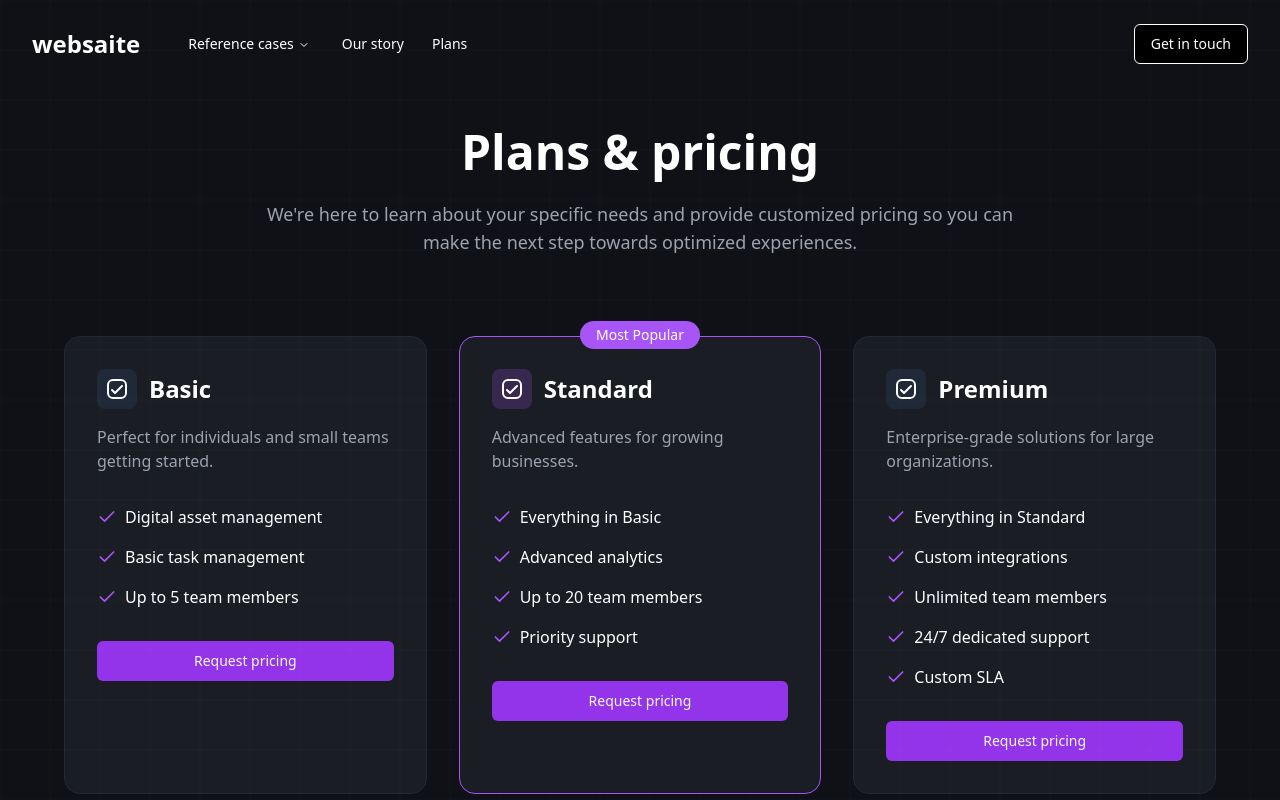
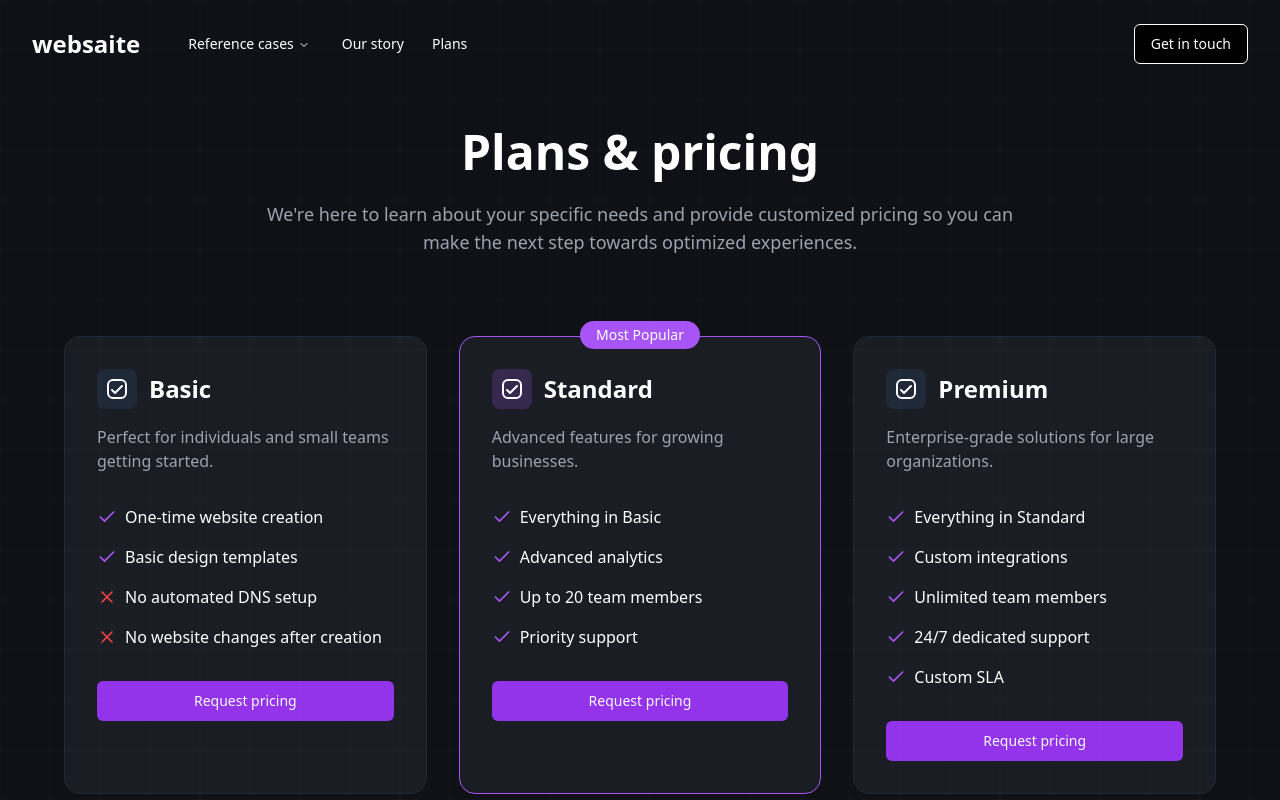
Before and after one commit to JuliaOrtheden/websaite, a React (Vite) app: page /plans in a window 1280 px wide. Shown: the top 800 px of the page. Built offline with nearby package versions, Linux system fonts and the light colour scheme.

Commit message:
Update Basic Plan Details
Reflect that the Basic plan includes a page but does not offer automated DNS updates or changes.
[skip gpt_engineer]

```diff
--- a/src/pages/Plans.tsx
+++ b/src/pages/Plans.tsx
@@ -1,6 +1,6 @@
 import React from 'react';
 import { Button } from '@/components/ui/button';
-import { Check } from 'lucide-react';
+import { Check, X } from 'lucide-react';
 import Header from '@/components/Header';
 
 const Plans = () => {
@@ -36,15 +36,19 @@ const Plans = () => {
             <ul className="space-y-4 mb-8">
               <li className="flex items-center gap-2">
                 <Check className="h-5 w-5 text-purple-500" />
-                <span>Digital asset management</span>
+                <span>One-time website creation</span>
               </li>
               <li className="flex items-center gap-2">
                 <Check className="h-5 w-5 text-purple-500" />
-                <span>Basic task management</span>
+                <span>Basic design templates</span>
               </li>
               <li className="flex items-center gap-2">
-                <Check className="h-5 w-5 text-purple-500" />
-                <span>Up to 5 team members</span>
+                <X className="h-5 w-5 text-red-500" />
+                <span>No automated DNS setup</span>
+              </li>
+              <li className="flex items-center gap-2">
+                <X className="h-5 w-5 text-red-500" />
+                <span>No website changes after creation</span>
               </li>
             </ul>
             <Button className="w-full bg-purple-600 hover:bg-purple-700">
```
